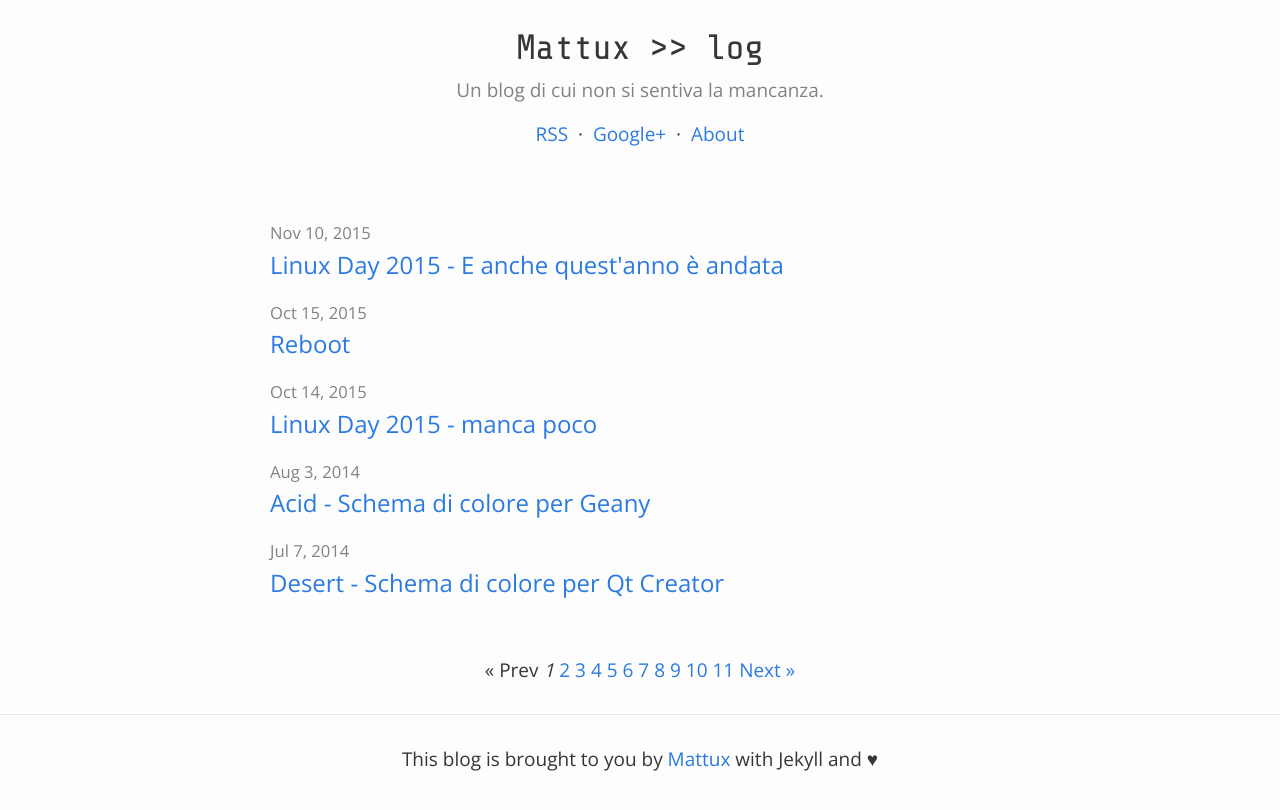
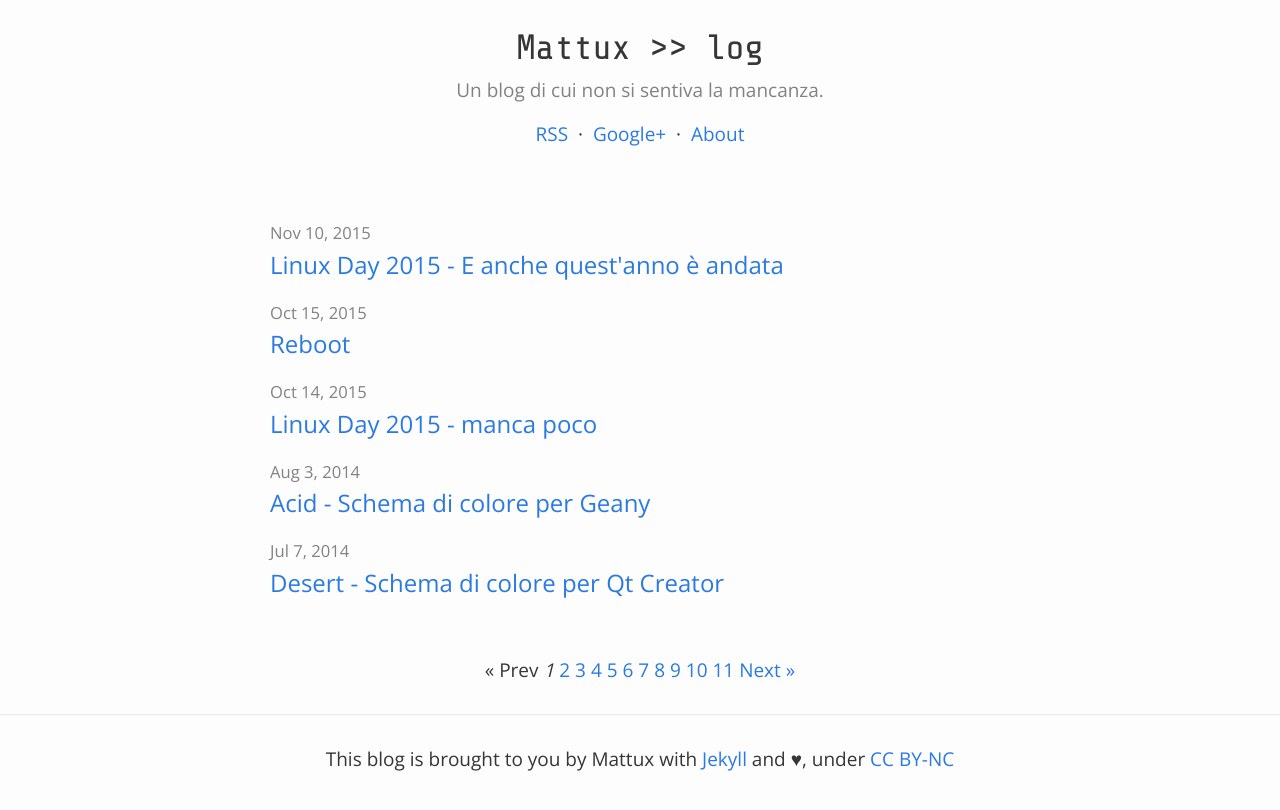
Before and after one commit to mattux/mattux.github.io, a Jekyll site: the page built from index.html, in a window 1280 px wide. Shown: the top 810 px of the page. Built offline with Jekyll 4.4.1, drawn with Linux system fonts in a browser that asks for light colours; some web fonts are replaced; the list of posts is cut into pages by our own code.

Commit message:
Update footer.html

```diff
--- a/_includes/footer.html
+++ b/_includes/footer.html
@@ -77,7 +77,7 @@
     </div>
 -->
 
-  <p class="footer-msg">This blog is brought to you by <a href="matteopani.altervista.org">Mattux</a> with Jekyll and ♥</p>
+  <p class="footer-msg">This blog is brought to you by Mattux with <a href="http://jekyllrb.com/">Jekyll</a> and ♥, under <a href="https://creativecommons.org/licenses/by-nc/4.0/">CC BY-NC</a></p>
   </div>
 
 </footer>
```
